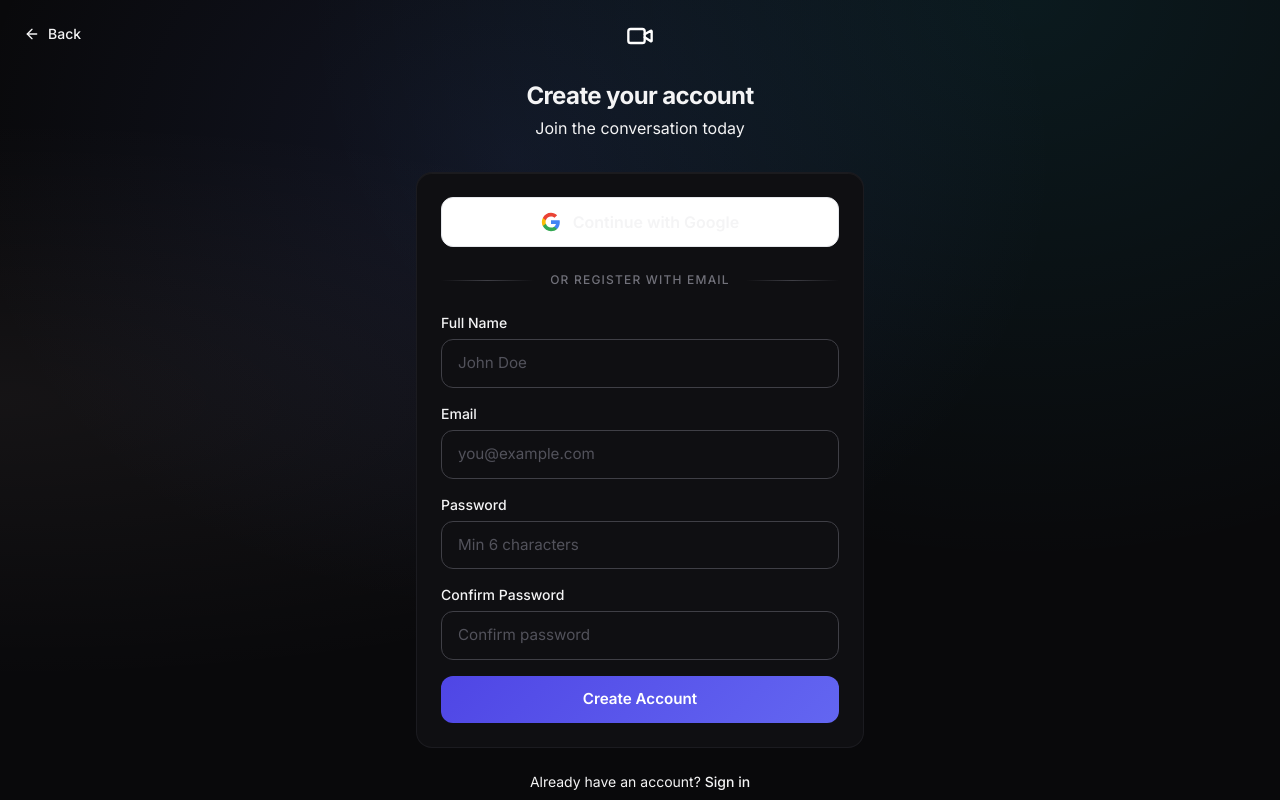
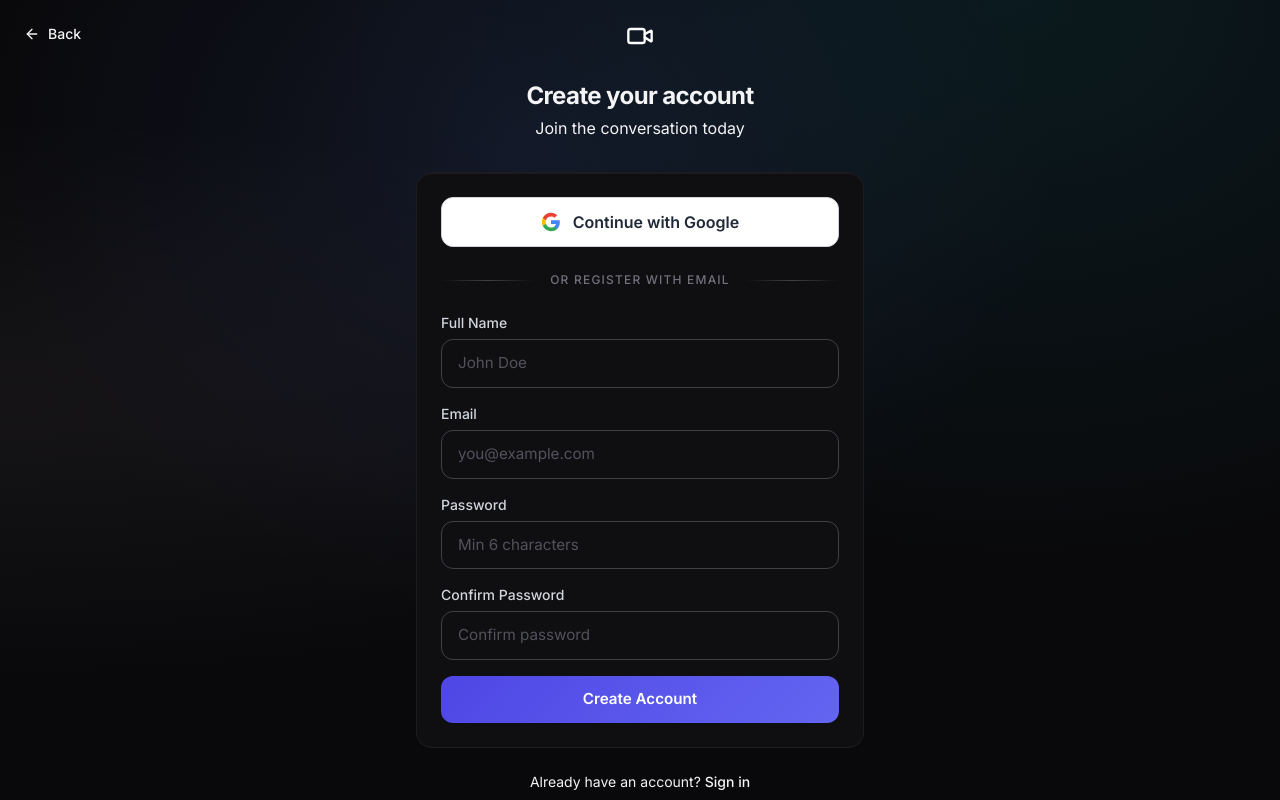
Before and after one commit to dheejay282002/video-conference, a React (Vite) app in the folder client/: page /register in a window 1280 px wide. Built offline with nearby package versions, Linux system fonts and the light colour scheme; no server answers.

Commit message:
Fix: Google button text invisible (white on white), fix label colors

```diff
--- a/client/src/pages/LoginPage.jsx
+++ b/client/src/pages/LoginPage.jsx
@@ -93,7 +93,7 @@ const LoginPage = () => {
           )}
 
           {/* Google SSO */}
-          <button onClick={handleGoogleLogin} className="w-full flex items-center justify-center gap-3 bg-white text-surface-900 font-semibold py-3 px-4 rounded-xl border border-surface-200 hover:border-surface-300 hover:shadow-elevated transition-all duration-300 group">
+          <button onClick={handleGoogleLogin} className="w-full flex items-center justify-center gap-3 bg-white font-semibold py-3 px-4 rounded-xl border border-gray-300 hover:border-gray-400 transition-all duration-300 group" style={{ color: '#1f2937' }}>
             <svg className="w-5 h-5" viewBox="0 0 24 24">
               <path fill="#4285F4" d="M22.56 12.25c0-.78-.07-1.53-.2-2.25H12v4.26h5.92c-.26 1.37-1.04 2.53-2.21 3.31v2.77h3.57c2.08-1.92 3.28-4.74 3.28-8.09z"/>
               <path fill="#34A853" d="M12 23c2.97 0 5.46-.98 7.28-2.66l-3.57-2.77c-.98.66-2.23 1.06-3.71 1.06-2.86 0-5.29-1.93-6.16-4.53H2.18v2.84C3.99 20.53 7.7 23 12 23z"/>
@@ -109,7 +109,7 @@ const LoginPage = () => {
 
           <form onSubmit={handleSubmit} className="space-y-4">
             <div>
-              <label className="block text-sm font-medium text-surface-700 mb-1.5">Email</label>
+              <label className="block text-sm font-medium text-gray-300 mb-1.5">Email</label>
               <input
                 type="email"
                 value={email}
@@ -120,7 +120,7 @@ const LoginPage = () => {
               />
             </div>
             <div>
-              <label className="block text-sm font-medium text-surface-700 mb-1.5">Password</label>
+              <label className="block text-sm font-medium text-gray-300 mb-1.5">Password</label>
               <input
                 type="password"
                 value={password}
--- a/client/src/pages/RegisterPage.jsx
+++ b/client/src/pages/RegisterPage.jsx
@@ -62,7 +62,7 @@ const RegisterPage = () => {
             </div>
           )}
 
-          <button onClick={handleGoogleLogin} className="w-full flex items-center justify-center gap-3 bg-white text-surface-900 font-semibold py-3 px-4 rounded-xl border border-surface-200 hover:border-surface-300 hover:shadow-elevated transition-all duration-300 group">
+          <button onClick={handleGoogleLogin} className="w-full flex items-center justify-center gap-3 bg-white font-semibold py-3 px-4 rounded-xl border border-gray-300 hover:border-gray-400 transition-all duration-300 group" style={{ color: '#1f2937' }}>
             <svg className="w-5 h-5" viewBox="0 0 24 24">
               <path fill="#4285F4" d="M22.56 12.25c0-.78-.07-1.53-.2-2.25H12v4.26h5.92c-.26 1.37-1.04 2.53-2.21 3.31v2.77h3.57c2.08-1.92 3.28-4.74 3.28-8.09z"/>
               <path fill="#34A853" d="M12 23c2.97 0 5.46-.98 7.28-2.66l-3.57-2.77c-.98.66-2.23 1.06-3.71 1.06-2.86 0-5.29-1.93-6.16-4.53H2.18v2.84C3.99 20.53 7.7 23 12 23z"/>
@@ -78,19 +78,19 @@ const RegisterPage = () => {
 
           <form onSubmit={handleSubmit} className="space-y-4">
             <div>
-              <label className="block text-sm font-medium text-surface-700 mb-1.5">Full Name</label>
+              <label className="block text-sm font-medium text-gray-300 mb-1.5">Full Name</label>
               <input type="text" name="displayName" value={form.displayName} onChange={handleChange} className="input-field" placeholder="John Doe" required />
             </div>
             <div>
-              <label className="block text-sm font-medium text-surface-700 mb-1.5">Email</label>
+              <label className="block text-sm font-medium text-gray-300 mb-1.5">Email</label>
               <input type="email" name="email" value={form.email} onChange={handleChange} className="input-field" placeholder="you@example.com" required />
             </div>
             <div>
-              <label className="block text-sm font-medium text-surface-700 mb-1.5">Password</label>
+              <label className="block text-sm font-medium text-gray-300 mb-1.5">Password</label>
               <input type="password" name="password" value={form.password} onChange={handleChange} className="input-field" placeholder="Min 6 characters" required />
             </div>
             <div>
-              <label className="block text-sm font-medium text-surface-700 mb-1.5">Confirm Password</label>
+              <label className="block text-sm font-medium text-gray-300 mb-1.5">Confirm Password</label>
               <input type="password" name="confirmPassword" value={form.confirmPassword} onChange={handleChange} className="input-field" placeholder="Confirm password" required />
             </div>
             <button type="submit" disabled={loading} className="btn-primary w-full flex items-center justify-center gap-2">
```
